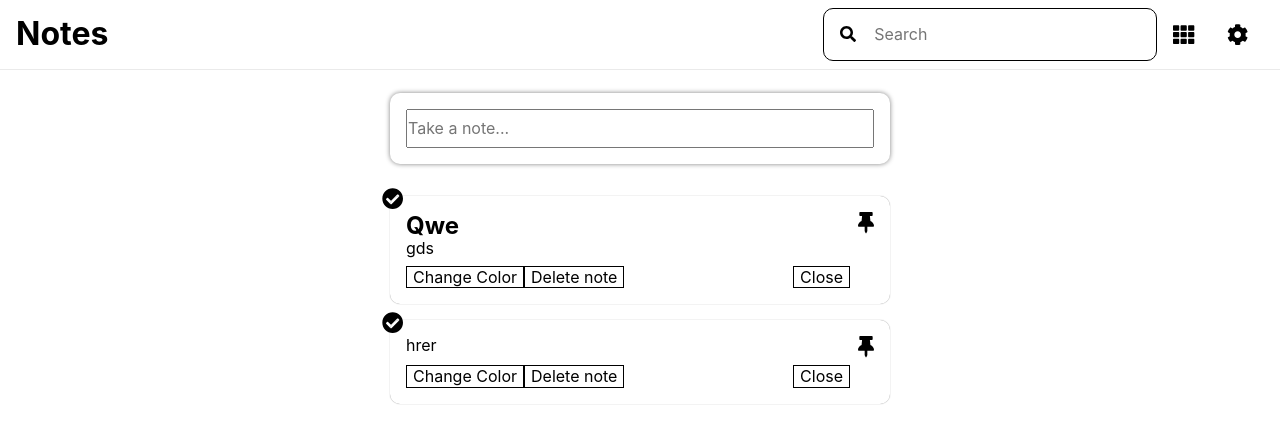
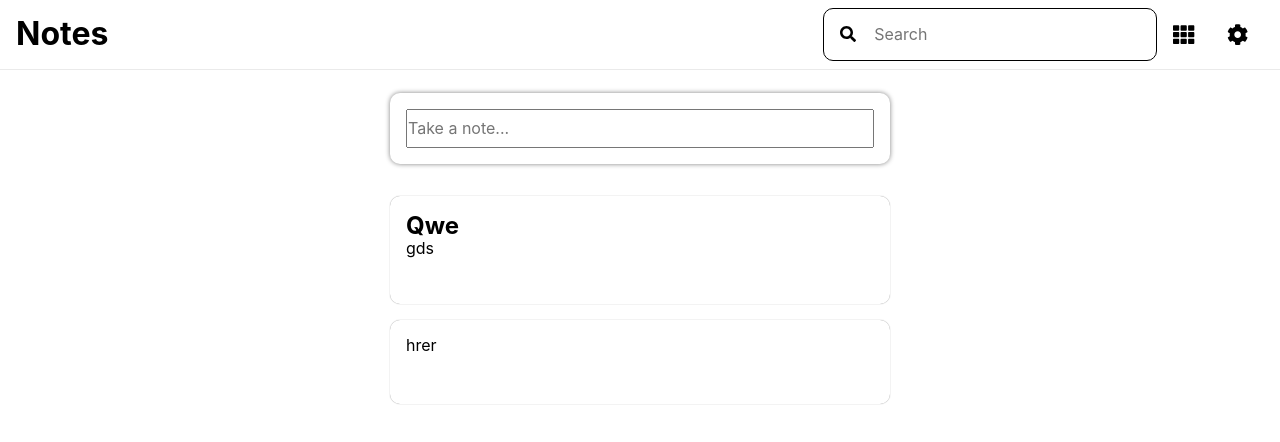
Before and after one commit to Awfj/notes, a React (Create React App) app: page / in a window 1280 px wide. Shown: the top 442 px of the page. Built offline with nearby package versions, Linux system fonts and the light colour scheme.

Commit message:
update Toolbox

```diff
--- a/src/App.js
+++ b/src/App.js
@@ -34,7 +34,6 @@ class App extends React.Component {
   };
 
   removeNote = id => {
-    console.log(id);
     const notes = [...this.state.notes];
     notes.splice(id, 1);
     this.setState({ notes });
@@ -53,7 +52,8 @@ class App extends React.Component {
       this.setState({ expanded: false, color: "white" });
       return;
     } else {
-      const notes = this.state.notes.concat({ title, body });
+      const notes = [...this.state.notes];
+      notes.splice(0, 0, { title, body });
       this.setState({ notes, expanded: false, value: "", color: "white" });
     }
   };
@@ -99,6 +99,7 @@ class App extends React.Component {
             handleSubmit={this.handleSubmit}
             expandForm={this.expandForm}
             removeNote={this.removeNote}
+            makeNote={this.makeNote}
           />
         </main>
       </div>
--- a/src/components/Keep/Keep.js
+++ b/src/components/Keep/Keep.js
@@ -15,6 +15,7 @@ const Keep = props => {
         handleSubmit={props.handleSubmit}
         expandForm={props.expandForm}
         removeNote={props.removeNote}
+        makeNote={props.makeNote}
       />
       <Notes
         notes={props.notes}
--- a/src/components/NewNote/NewNote.js
+++ b/src/components/NewNote/NewNote.js
@@ -11,8 +11,7 @@ const NewNote = props => {
       onSubmit={props.handleSubmit}
     >
       {props.expanded ? (
-        // <div>
-        <Toolbox>
+        <Toolbox parent="NewNote" makeNote={props.makeNote}>
           <input type="text" name="title" placeholder="Title" />
           <input
             type="text"
@@ -22,8 +21,7 @@ const NewNote = props => {
             value={props.value}
             onChange={props.handleChange}
           />
-        {/* </div> */}
-          </Toolbox>
+        </Toolbox>
       ) : (
         <input
           type="text"
--- a/src/components/Note/Note.js
+++ b/src/components/Note/Note.js
@@ -12,7 +12,7 @@ const Note = props => {
       if (tag.type === "button" || tag.tagName === "FOOTER") {
         if (e.type === "mouseenter") {
           tag.style.opacity = "1";
-        } else if(e.type === "mouseleave") {
+        } else if (e.type === "mouseleave") {
           tag.style.opacity = "0";
         }
       }
@@ -25,7 +25,7 @@ const Note = props => {
       onMouseEnter={handleMouseHover}
       onMouseLeave={handleMouseHover}
     >
-      <Toolbox>
+      <Toolbox parent="Note" removeNote={props.removeNote}>
         {title ? <h2>{title}</h2> : null}
         {body ? <p>{body}</p> : null}
       </Toolbox>
--- a/src/components/Toolbox/Toolbox.js
+++ b/src/components/Toolbox/Toolbox.js
@@ -5,11 +5,21 @@ import { faCheckCircle, faThumbtack } from "@fortawesome/free-solid-svg-icons";
 import styles from "./Toolbox.module.scss";
 
 const Toolbox = props => {
+  const { parent } = props;
+  const parentNote = parent === "Note";
+  const parentNewNote = parent === "NewNote";
+
+  let classToolbox = styles.Toolbox;
+  if (parentNote) {
+    classToolbox += ` ${styles.hidden}`;
+  }
   return (
-    <div className={styles.Toolbox}>
-      <button type="button" className={styles.select}>
-        <FontAwesomeIcon icon={faCheckCircle} size="lg" />
-      </button>
+    <div className={classToolbox}>
+      {parentNote ? (
+        <button type="button" className={styles.select}>
+          <FontAwesomeIcon icon={faCheckCircle} size="lg" />
+        </button>
+      ) : null}
       <div>{props.children}</div>
       <button type="button" className={styles.pin}>
         <FontAwesomeIcon icon={faThumbtack} size="lg" />
@@ -21,7 +31,11 @@ const Toolbox = props => {
             Delete note
           </button>
         </div>
-        <button type="button">Close</button>
+        {parentNewNote ? (
+          <button type="button" onClick={props.makeNote}>
+            Close
+          </button>
+        ) : null}
       </footer>
     </div>
   );
--- a/src/components/Toolbox/Toolbox.module.scss
+++ b/src/components/Toolbox/Toolbox.module.scss
@@ -3,7 +3,7 @@
   display: grid;
   grid-template-columns: 1fr auto;
   grid-gap: 0.5em;
-  // padding: 1em;
+  height: 100%;
   .select {
     position: absolute;
     top: -1.5em;
@@ -18,12 +18,23 @@
     padding: 0;
   }
   footer {
-    transition: all 0.3s ease-in-out;
     display: flex;
     justify-content: space-between;
-    // opacity: 0;
+    align-self: end;
     button {
       border: 1px solid #000;
     }
   }
+  .select,
+  .pin,
+  footer {
+    transition: all 0.3s ease-in-out;
+  }
 }
+
+.hidden {
+  & > button,
+  & > footer {
+    opacity: 0;
+  }
+}
```
